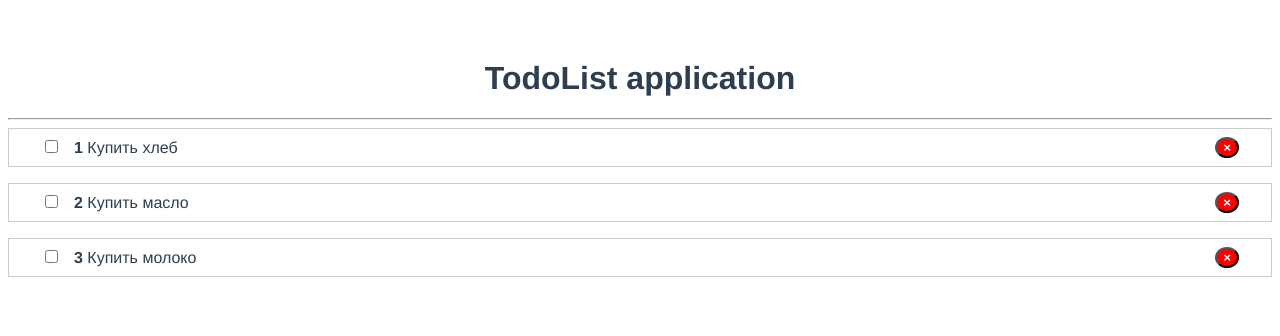
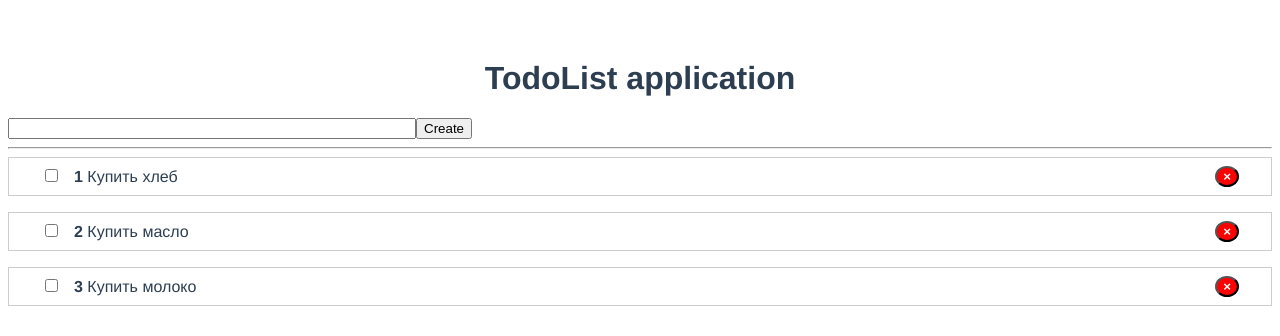
Before and after one commit to K-Rybak/vue-crash-course, a Vue app: page / in a window 1280 px wide. Shown: the top 336 px of the page. Built offline with nearby package versions, Linux system fonts and the light colour scheme.

Commit message:
added form for add new todo

```diff
--- a/src/App.vue
+++ b/src/App.vue
@@ -1,5 +1,6 @@
 <template>
   <h1>TodoList application</h1>
+  <AddForm />
   <hr>
   <TodoList
     v-bind:todos="todos"
@@ -9,6 +10,8 @@
 
 <script>
 import TodoList from './components/TodoList.vue';
+import AddForm from './components/AddForm.vue';
+
 export default {
   name: 'App',
   data() {
@@ -21,7 +24,8 @@ export default {
     }
   },
   components: {
-    TodoList
+    TodoList,
+    AddForm
   },
   methods: {
     removeTodo(id){
--- /dev/null
+++ b/src/components/AddForm.vue
@@ -0,0 +1,25 @@
+<template>
+    <form @submit.prevent="onSubmit()">
+        <input type="text">
+        <button type="submit">Create</button>
+    </form>
+</template>
+
+<script>
+    export default{
+        methods: {
+            onSubmit(){
+                console.log('Submit')
+            }
+        }
+    }
+</script>
+
+<style scoped>
+    form {
+        display: flex;
+    }
+    input {
+        width: 400px;
+    }
+</style>
```
Lines whose indentation alone changed are shown as unchanged.
